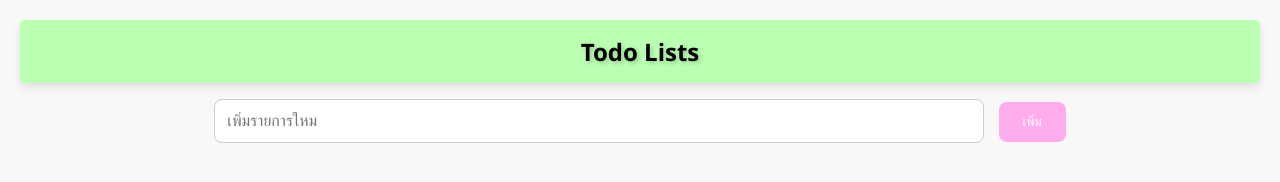
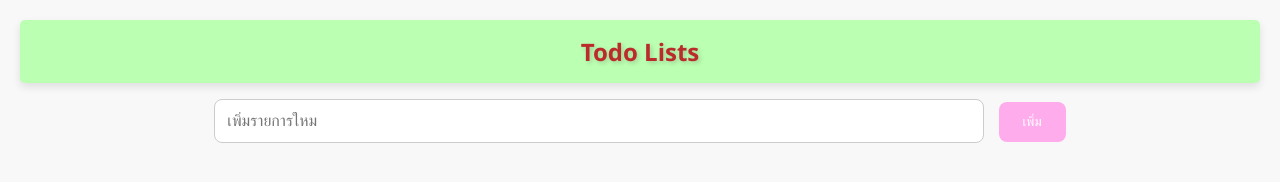
Before and after one commit to 64160092/88726065, a plain HTML site: page lab07/todo.html in a window 1280 px wide. Drawn offline with Linux system fonts and the light colour scheme.

Commit message:
comment#6
‘ปรับสไตล์ CSS เพิ่มความ
สวยงาม’

```diff
--- a/lab07/styles.css
+++ b/lab07/styles.css
@@ -10,8 +10,8 @@ body {
     background-color: #bbffb2;
     padding: 15px;
     border-radius: 5px;
-    color: rgb(0, 0, 0);
-    text-shadow: 2px 2px 4px rgba(0, 0, 0, 0.2);
+    color: rgb(187, 43, 43);
+    text-shadow: 2px 2px 4px rgba(56, 36, 36, 0.2);
     box-shadow: 0 4px 8px rgba(0, 0, 0, 0.1);
     }
     ul {
```
